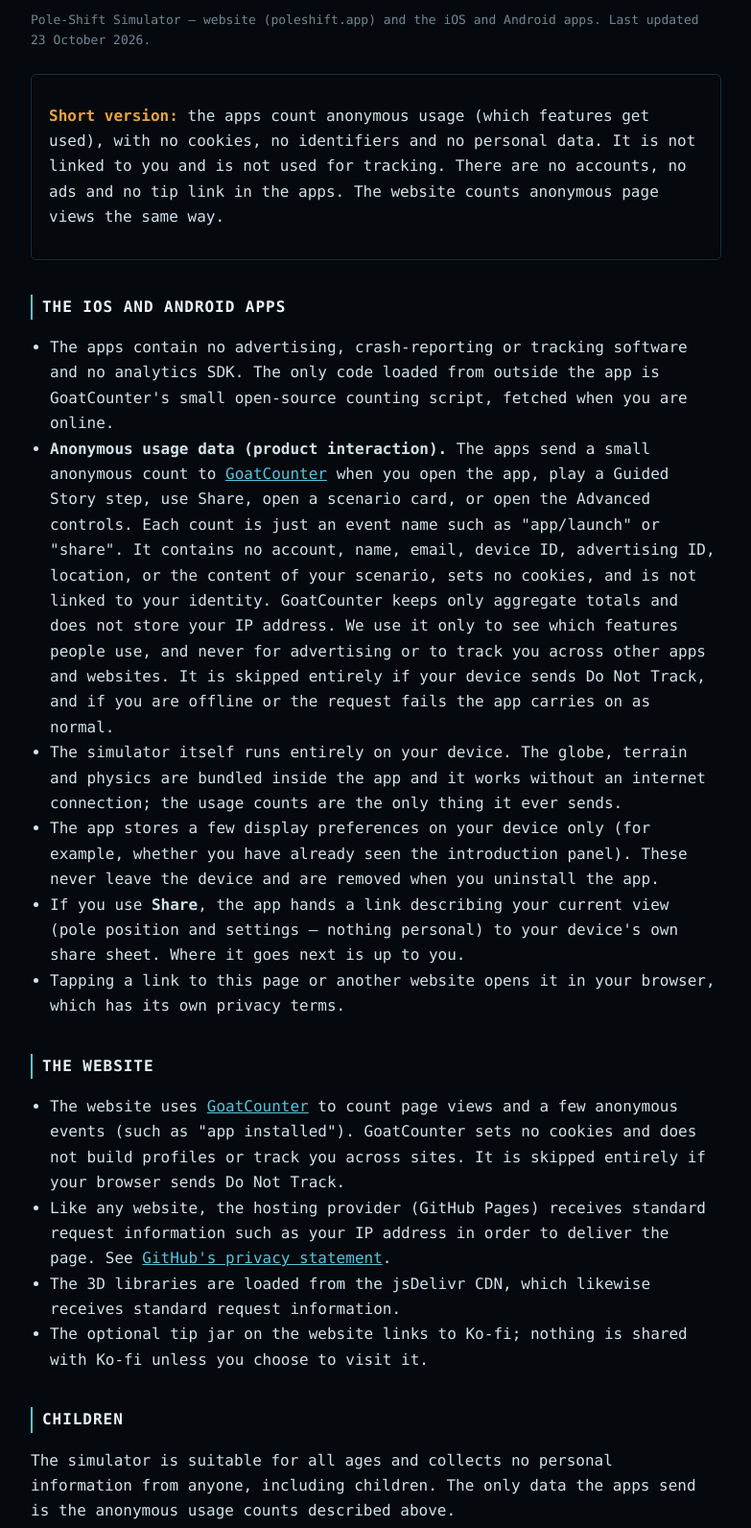
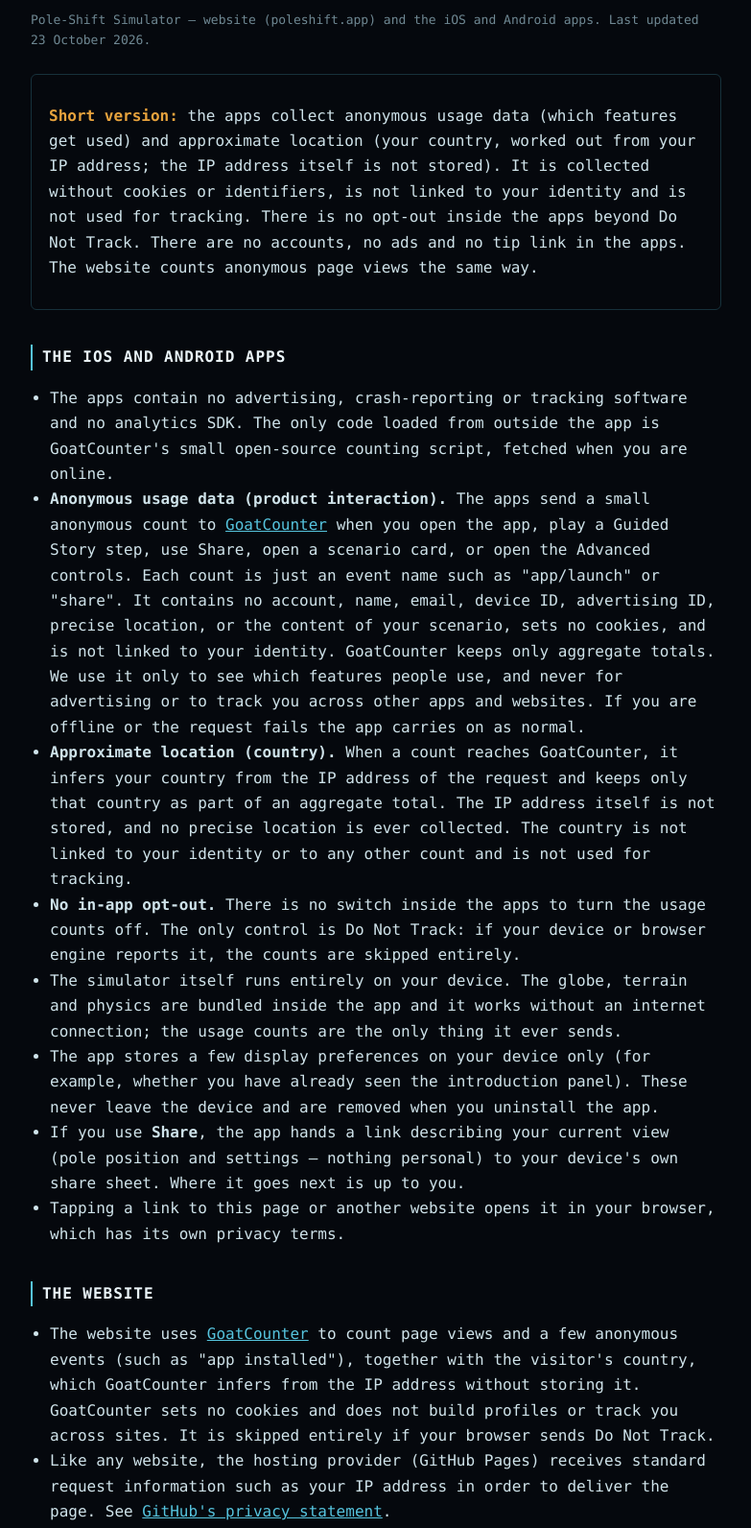
Before and after one commit to loop-ship/Geo, a website: page privacy.html in a window 1280 px wide. Shown: the part 112-1704 px from the top of the page at 96% size, without its empty margins (248-1031 px from the left). Drawn offline with Linux system fonts and the light colour scheme.

Commit message:
Privacy: add approximate location (country from IP, not stored), no in-app opt-out beyond Do Not Track; update Apple/Play label text [skip ci]

```diff
--- a/privacy.html
+++ b/privacy.html
@@ -35,9 +35,11 @@
   <p class="dim">Pole-Shift Simulator — website (poleshift.app) and the iOS and Android apps. Last updated 23 October 2026.</p>
 
   <div class="summary">
-    <p><b>Short version:</b> the apps count anonymous usage (which features get used), with no cookies,
-    no identifiers and no personal data. It is not linked to you and is not used for tracking. There are no
-    accounts, no ads and no tip link in the apps. The website counts anonymous page views the same way.</p>
+    <p><b>Short version:</b> the apps collect anonymous usage data (which features get used) and approximate
+    location (your country, worked out from your IP address; the IP address itself is not stored). It is
+    collected without cookies or identifiers, is not linked to your identity and is not used for tracking.
+    There is no opt-out inside the apps beyond Do Not Track. There are no accounts, no ads and no tip link in
+    the apps. The website counts anonymous page views the same way.</p>
   </div>
 
   <h2>The iOS and Android apps</h2>
@@ -46,11 +48,17 @@
     <li><b>Anonymous usage data (product interaction).</b> The apps send a small anonymous count to
       <a href="https://www.goatcounter.com/">GoatCounter</a> when you open the app, play a Guided Story step,
       use Share, open a scenario card, or open the Advanced controls. Each count is just an event name such as
-      "app/launch" or "share". It contains no account, name, email, device ID, advertising ID, location, or the
-      content of your scenario, sets no cookies, and is not linked to your identity. GoatCounter keeps only
-      aggregate totals and does not store your IP address. We use it only to see which features people use,
-      and never for advertising or to track you across other apps and websites. It is skipped entirely if your
-      device sends Do Not Track, and if you are offline or the request fails the app carries on as normal.</li>
+      "app/launch" or "share". It contains no account, name, email, device ID, advertising ID, precise location,
+      or the content of your scenario, sets no cookies, and is not linked to your identity. GoatCounter keeps
+      only aggregate totals. We use it only to see which features people use, and never for advertising or to
+      track you across other apps and websites. If you are offline or the request fails the app carries on as
+      normal.</li>
+    <li><b>Approximate location (country).</b> When a count reaches GoatCounter, it infers your country from the
+      IP address of the request and keeps only that country as part of an aggregate total. The IP address itself
+      is not stored, and no precise location is ever collected. The country is not linked to your identity or
+      to any other count and is not used for tracking.</li>
+    <li><b>No in-app opt-out.</b> There is no switch inside the apps to turn the usage counts off. The only
+      control is Do Not Track: if your device or browser engine reports it, the counts are skipped entirely.</li>
     <li>The simulator itself runs entirely on your device. The globe, terrain and physics are bundled inside the
       app and it works without an internet connection; the usage counts are the only thing it ever sends.</li>
     <li>The app stores a few display preferences on your device only (for example, whether you have already
@@ -63,7 +71,8 @@
   <h2>The website</h2>
   <ul>
     <li>The website uses <a href="https://www.goatcounter.com/">GoatCounter</a> to count page views and a few
-      anonymous events (such as "app installed"). GoatCounter sets no cookies and does not build profiles or
+      anonymous events (such as "app installed"), together with the visitor's country, which GoatCounter infers from
+      the IP address without storing it. GoatCounter sets no cookies and does not build profiles or
       track you across sites. It is skipped entirely if your browser sends Do Not Track.</li>
     <li>Like any website, the hosting provider (GitHub Pages) receives standard request information such as
       your IP address in order to deliver the page. See
@@ -73,7 +82,7 @@
   </ul>
 
   <h2>Children</h2>
-  <p>The simulator is suitable for all ages and collects no personal information from anyone, including children. The only data the apps send is the anonymous usage counts described above.</p>
+  <p>The simulator is suitable for all ages and collects no personal information from anyone, including children. The only data the apps send is the anonymous usage counts and approximate location (country) described above.</p>
 
   <h2>Changes and contact</h2>
   <p>If this policy changes, the updated version will be posted on this page with a new date.
```
Also changed, not shown: store/STORE_LISTING.md (+3 -3 lines), store/SUBMISSION.md (+4 -2 lines).
